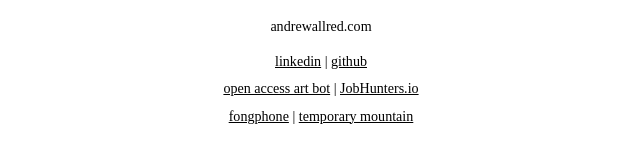
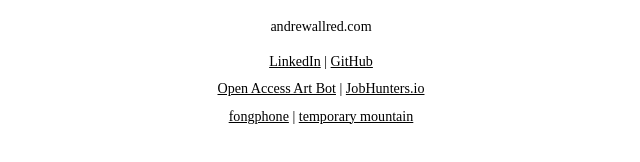
Before and after one commit to andrewallred/andrewallred.com, a website built with Parcel: page src/index.html in a window 1280 px wide. Shown: the part 324-486 px from the top of the page, 319-959 px from the left. Built offline with nearby package versions, Linux system fonts and the light colour scheme.

Commit message:
lower case to upper case

```diff
--- a/src/index.html
+++ b/src/index.html
@@ -20,10 +20,10 @@
 			<img class="center-img" src="images/drawn-portrait.png" alt="flowers transformed after projection on a 3d cube" />
 			<div class="center-text" style="padding-top: 1.5em;">andrewallred.com</div>
 			<div class="center-text" style="padding-top: 1.25em;">
-				<a href="https://www.linkedin.com/in/andrew-allred/">linkedin</a> |
-				<a href="https://github.com/andrewallred">github</a></div>
+				<a href="https://www.linkedin.com/in/andrew-allred/">LinkedIn</a> |
+				<a href="https://github.com/andrewallred">GitHub</a></div>
 			<div class="center-text" style="padding-top: .75em;">
-				<a href="https://www.openaccessartbot.com">open access art bot</a> |
+				<a href="https://www.openaccessartbot.com">Open Access Art Bot</a> |
 				<a href="https://www.jobhunters.io">JobHunters.io</a>
 			</div>
 			<div class="center-text" style="padding-top: .75em;">
```
